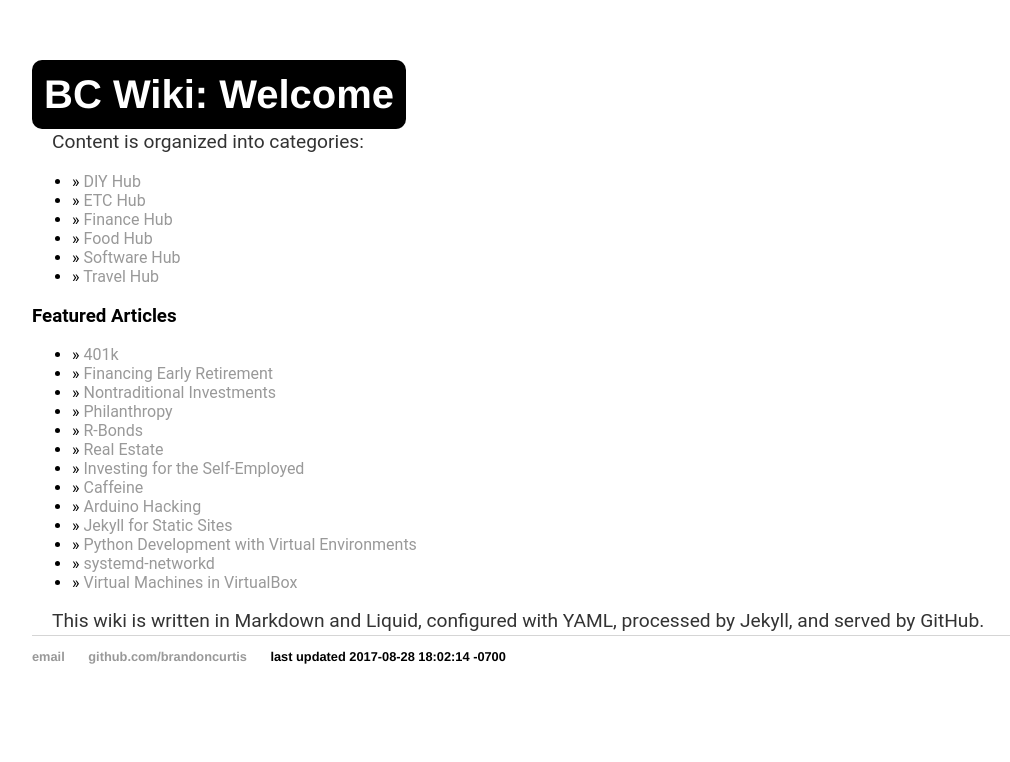
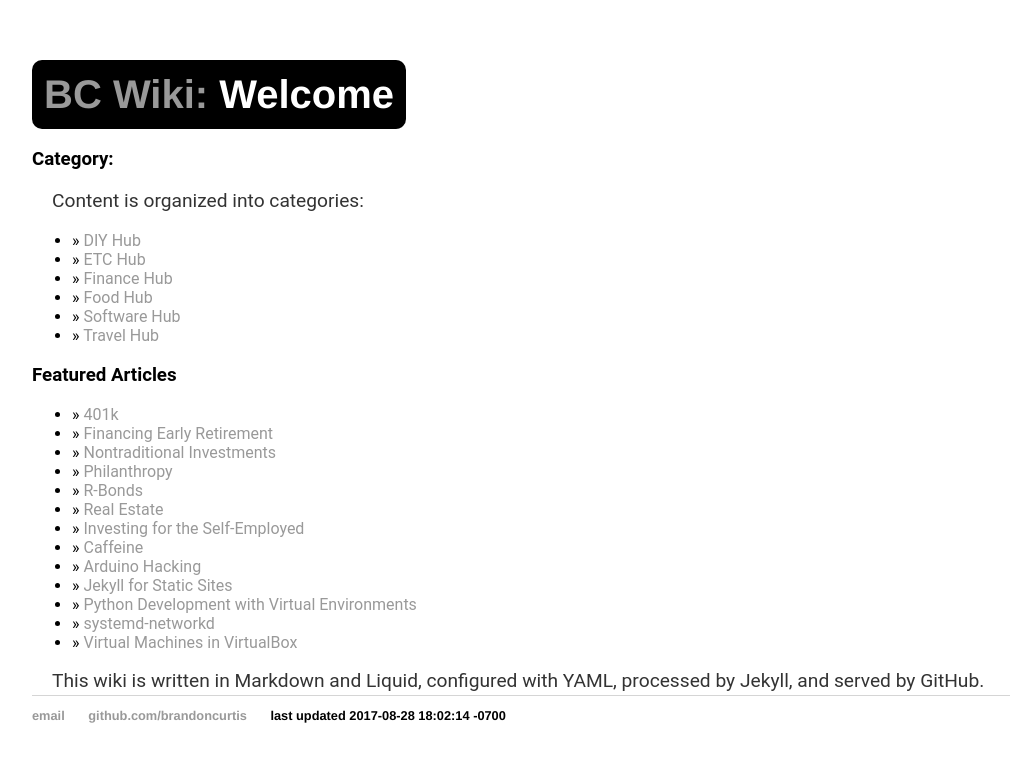
Before and after one commit to brandoncurtis/wiki, a Jekyll site: the page built from index.html, in a window 1280 px wide. Shown: the top 762 px of the page, without its empty margins (108-1118 px from the left). Built offline with Jekyll 4.4.1, drawn with Linux system fonts in a browser that asks for light colours.

Commit message:
modifying default layout

```diff
--- a/_layouts/default.html
+++ b/_layouts/default.html
@@ -1,7 +1,7 @@
 <!DOCTYPE html>
 <html>
   <head>
-    <!-- it's 2016, time to use Unicode! -->
+    <!-- it's 2017, time to use Unicode! -->
     <meta charset="utf-8">
 
     <!-- a liquid tag for inserting the scripts for enabling MathJax -->
@@ -30,8 +30,8 @@
       {% include nav.html %}
     </nav>
 
-    <h1>BC Wiki: {{ page.title }}</h1>
-
+    <h1><a href="{{ site.baseurl }}">BC Wiki:</a> {{ page.title }}</h1>
+    <h3>Category: <a href="{{ site.baseurl }}/h/{{ page.category }}">{{ page.category }}</a></h3>
     <div class="container">
       <!-- liquid: insert text from markdown doc -->
       {{ content }}
```
